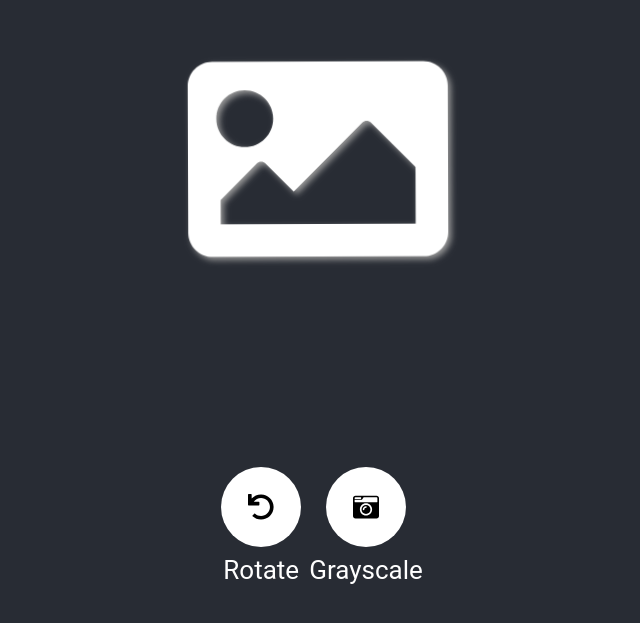
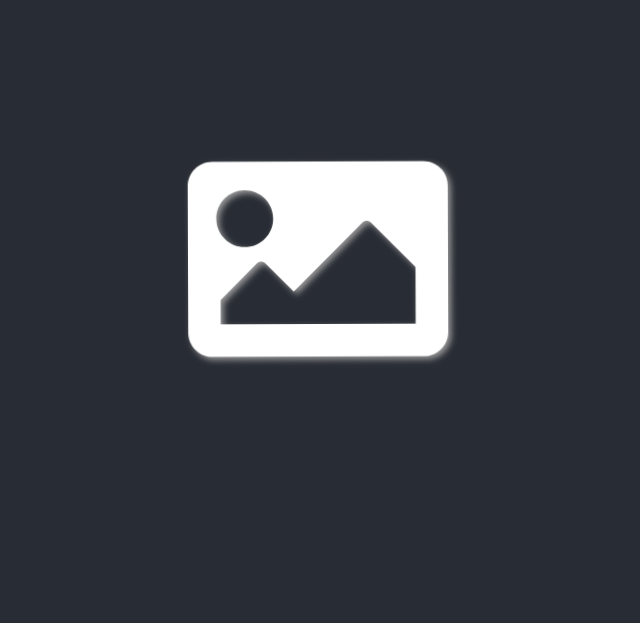
Before and after one commit to slaby93/rust_image_processing_hack_29, a React (Create React App) app in the folder web-app/: page / in a window 1280 px wide. Shown: the part 141-764 px from the top of the page, without its empty margins (322-962 px from the left). Built offline with nearby package versions, Linux system fonts and the light colour scheme.

Commit message:
Change frontend

```diff
--- a/web-app/src/App.js
+++ b/web-app/src/App.js
@@ -1,87 +1,114 @@
-import React, { Component } from 'react'
+import React, { useState, useCallback } from 'react'
+import ActionBar from './components/ActionBar'
 import Spinner from './components/Spinner'
-import Images from './components/Images'
-import Buttons from './components/Buttons'
-import Transforms from './components/Transforms'
-import Base64 from './utils/Base64'
-import { faUndo, faCameraRetro } from '@fortawesome/free-solid-svg-icons'
+import ImageDisplay from './components/ImageDisplay'
+import UploadImageForm from './components/UploadImageForm'
+import file_to_base64 from './utils/file_to_base64'
 import './App.css'
 
-export default class App extends Component {
-  state = {
-    uploading: false,
-    images: []
-  }
+const App = ({ wasm }) => {
+  const [ imageBase64, setImageBase64 ] = useState(null)
+  const [ uploading, setUploading ] = useState(false)
+  const onUpload = useCallback(async ({ target: { files: [ file ] }}) => {
+    setUploading(true)
+    const parsedBase64File = await file_to_base64(file)
+    setImageBase64(parsedBase64File)
+    setUploading(false)
+  })
+  const onImageTransform = useCallback(wasm_function_name => {
+    setUploading(true)
+    // TODO: FINISH THIS
+    const newImage = wasm.load_image(imageBase64)
+    setImageBase64(newImage)
+    setUploading(false)
+  })
 
-  onChange = e => {
-    const files = Array.from(e.target.files)
-    this.setState({ uploading: true })
+  return (
+    <div className="App">
+      <header className="App-header">
+        {uploading && <Spinner/> }
+        {!imageBase64 && (
+          <UploadImageForm onUpload={onUpload} />
+        )}
+        {imageBase64 && (
+          <div className='buttons'>
+            <ImageDisplay imageBase64={imageBase64} />
+            <ActionBar transformImage={onImageTransform} />
+          </div>
+        )}
 
-    console.log(Base64.toBase64(files[0], result => {
-      console.log(result)
-    }, error => {
-      console.e(error)
-    }))
+      </header>
+    </div>
+  )
+}
 
-    setTimeout(() => {
-      let images = files.map(file => {
-        return {
-          public_id: file.lastModified,
-          secure_url: URL.createObjectURL(file)
-        }
-      })
+export default App
 
-      console.log(images)
+// export default class App extends Component {
+//   state = {
+//     uploading: false,
+//     image: null
+//   }
 
-      this.setState({
-        uploading: false,
-        images
-      })
-    }, 500)
-  }
+//   onChange = e => {
+//     const files = Array.from(e.target.files)
+//     this.setState({ uploading: true })
 
-  removeImage = id => {
-    this.setState({
-      images: this.state.images.filter(image => image.public_id !== id)
-    })
-  }
+//     console.log(Base64.toBase64(files[0], result => {
+//       console.log(result)
+//     }, error => {
+//       console.e(error)
+//     }))
 
-  render() {
-    const { wasm } = this.props
-    const { uploading, images } = this.state
-    const content = () => {
-      switch(true) {
-        case uploading:
-          return <Spinner />
-        case images.length > 0:
-          return <Images images={images} removeImage={this.removeImage} />
-        default:
-          return <Buttons onChange={this.onChange} />
-      }
-    }
+//     setTimeout(() => {
+//       let images = files.map(file => {
+//         return {
+//           public_id: file.lastModified,
+//           secure_url: URL.createObjectURL(file)
+//         }
+//       })
 
-    const transforms = [
-      {
-        icon: faUndo,
-        title: 'Rotate',
-        onClick: () => { wasm.greet("YOYOYO") }
-      },
-      {
-        icon: faCameraRetro,
-        title: 'Grayscale',
-        onClick: () => { console.log("Done") }
-      }
-    ]
+//       console.log(images)
 
-    return (
-      <div className="App">
-        <header className="App-header">
-          <div className='buttons'>
-            {content()}
-          </div>
-          <Transforms transforms={transforms} />
-        </header>
-      </div>
-    )
-  }
-}
+//       this.setState({
+//         uploading: false,
+//         images
+//       })
+//     }, 500)
+//   }
+
+//   removeImage = id => {
+//     this.setState({
+//       images: this.state.images.filter(image => image.public_id !== id)
+//     })
+//   }
+
+//   render() {
+//     const { wasm } = this.props
+//     const { uploading, image } = this.state
+
+//     const transforms = [
+//       {
+//         icon: faUndo,
+//         title: 'Rotate',
+//         onClick: () => { wasm.greet("YOYOYO") }
+//       },
+//       {
+//         icon: faCameraRetro,
+//         title: 'Grayscale',
+//         onClick: () => { console.log("Done") }
+//       }
+//     ]
+
+//     return (
+//       <div className="App">
+//         <header className="App-header">
+//           <div className='buttons'>
+//             {content()}
+//           </div>
+//           <Transforms transforms={transforms} />
+//         </header>
+//       </div>
+//     )
+//   }
+// }
--- /dev/null
+++ b/web-app/src/actions.json
@@ -0,0 +1,11 @@
+{
+    "grayscale": {
+        "wasm_function_name": "wasm_function"
+    },
+    "invert": {
+        "wasm_function_name": "wasm_function"
+    },
+    "rescale": {
+        "wasm_function_name": "wasm_function"
+    }
+}
--- /dev/null
+++ b/web-app/src/components/ActionBar.js
@@ -0,0 +1,18 @@
+import React from 'react'
+import ACTIONS from './../actions.json'
+
+export default ({ transformImage }) => {
+    return (
+        <div>
+            {
+                Object.entries(ACTIONS).map(([name, meta]) => {
+                    return (
+                        <button onClick={() => transformImage(meta.wasm_function_name)} key={name}>
+                            {name}
+                        </button>
+                    )
+                })
+            }
+        </div>
+    )
+}
--- /dev/null
+++ b/web-app/src/components/ImageDisplay.js
@@ -0,0 +1,7 @@
+import React from 'react'
+
+export default ({ imageBase64 }) => (
+    <div className='fadein'>
+        <img src={imageBase64} alt='' />
+    </div>
+)
--- a/web-app/src/components/Images.js
+++ /dev/null
@@ -1,14 +0,0 @@
-import React from 'react'
-import { FontAwesomeIcon } from '@fortawesome/react-fontawesome'
-import { faTimesCircle } from '@fortawesome/free-solid-svg-icons'
-
-export default props => (
-    props.images.map((image, i) => (
-        <div key={i} className='fadein'>
-            <div onClick={() => props.removeImage(image.public_id)} className='delete'>
-                <FontAwesomeIcon icon={faTimesCircle} size='2x'/>
-            </div>
-            <img src={image.secure_url} alt='' />
-        </div>
-    ))
-)
--- a/web-app/src/components/Transforms.js
+++ /dev/null
@@ -1,19 +0,0 @@
-import React from 'react'
-import { FontAwesomeIcon } from '@fortawesome/react-fontawesome'
-
-export default props => {
-    const transforms = props.transforms.map(transform => (
-        <div key={transform.title} className='transformItem'>
-            <div className='transform' onClick={() => transform.onClick()}>
-                <FontAwesomeIcon icon={transform.icon} size='1x' color='black' />
-            </div>
-            <a>{transform.title}</a>
-        </div>
-    ))
-
-    return (
-        <div className='transformContainer'>
-            { transforms }
-        </div>
-    )
-}
--- a/web-app/src/components/Buttons.js
+++ b/web-app/src/components/UploadImageForm.js
@@ -2,13 +2,13 @@ import React from 'react'
 import { FontAwesomeIcon } from '@fortawesome/react-fontawesome'
 import { faImage } from '@fortawesome/free-solid-svg-icons'
 
-export default props => (
+export default ({ onUpload }) => (
     <div className='buttons fadein'>
         <div className='button'>
             <label htmlFor='single'>
                 <FontAwesomeIcon icon={faImage} color='white' size='10x' />
             </label>
-            <input type='file' id='single' onChange={props.onChange} />
+            <input type='file' id='single' onChange={onUpload} />
         </div>
     </div>
 )
--- a/web-app/src/utils/Base64.js
+++ /dev/null
@@ -1,10 +0,0 @@
-export default {
-    toBase64: (file, onComplete, onError) => {
-        const reader = new FileReader()
-        reader.readAsDataURL(file)
-        reader.onerror = onError
-        reader.onload = () => {
-            onComplete(reader.result)
-        }
-    }
-}
--- /dev/null
+++ b/web-app/src/utils/file_to_base64.js
@@ -0,0 +1,9 @@
+export default (file, onComplete, onError) => new Promise((resolve) => {
+    {
+        const reader = new FileReader()
+        reader.readAsDataURL(file)
+        reader.onload = () => {
+            resolve(reader.result)
+        }
+    }
+})
```
Also changed, not shown: 1 other file (tests, documents, lock files or other folders).
